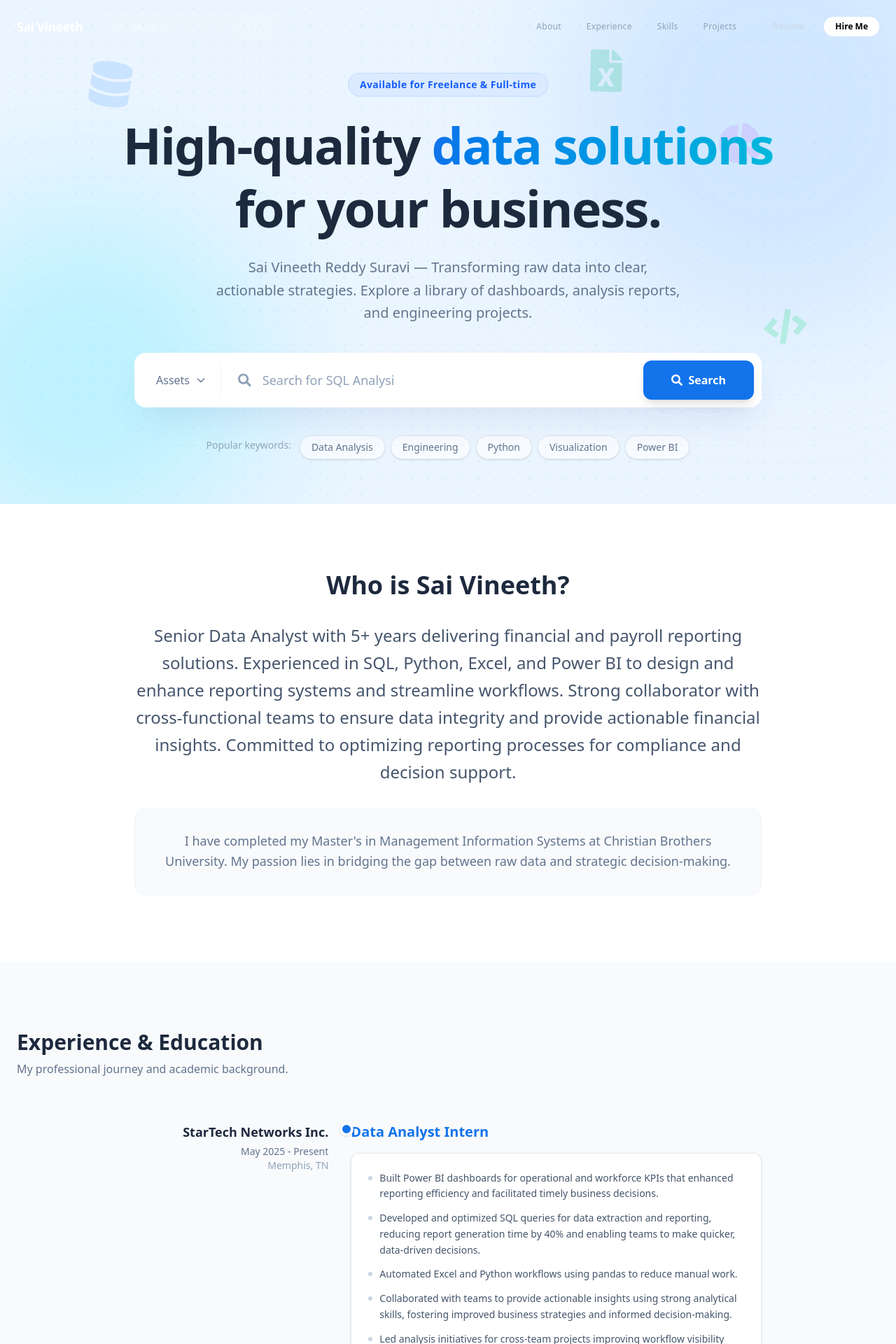
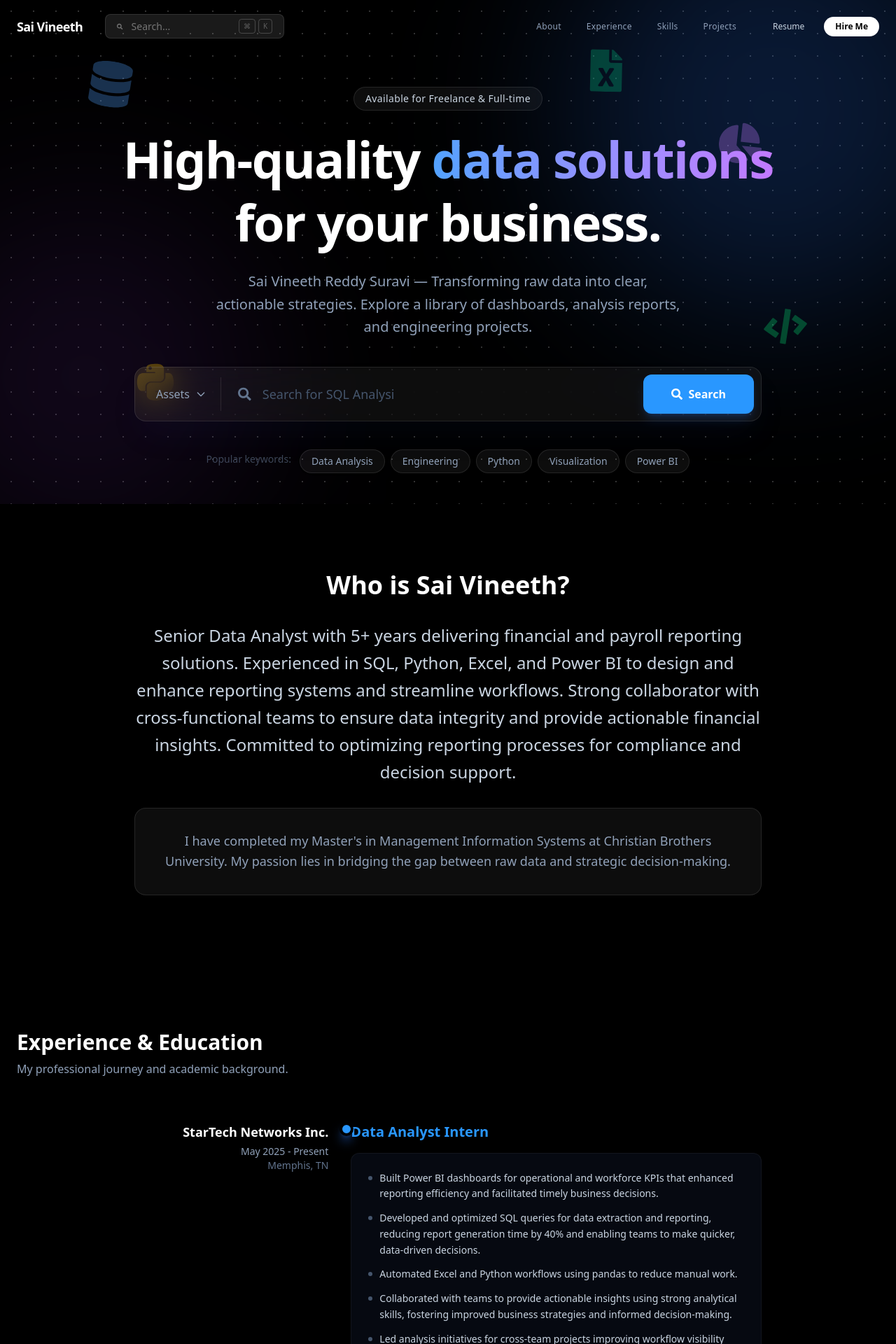
Before and after one commit to saivineethreddysuravi/saivineethreddysuravi.com, a Next.js app: page / in a window 1280 px wide. Shown: the top 1920 px of the page at 70% size. Built offline with nearby package versions, Linux system fonts and the light colour scheme.

Commit message:
Complete Dark Mode conversion for all sections (Hero, About, Exp, Skills, Contact, Footer)

```diff
--- a/src/components/sections/About.tsx
+++ b/src/components/sections/About.tsx
@@ -5,7 +5,7 @@ import { personalInfo } from "@/data/portfolio";
 
 export default function About() {
   return (
-    <section id="about" className="py-24 bg-white">
+    <section id="about" className="py-24 bg-black">
       <div className="container mx-auto px-6">
         <motion.div
             initial={{ opacity: 0, y: 50, filter: "blur(10px)" }}
@@ -14,12 +14,12 @@ export default function About() {
             transition={{ duration: 1, ease: [0.22, 1, 0.36, 1] }}
             className="max-w-4xl mx-auto text-center"
         >
-             <h2 className="text-3xl md:text-4xl font-bold text-slate-800 mb-8">Who is Sai Vineeth?</h2>
-             <p className="text-xl md:text-2xl text-slate-600 leading-relaxed font-light mb-8">
+             <h2 className="text-3xl md:text-4xl font-bold text-white mb-8">Who is Sai Vineeth?</h2>
+             <p className="text-xl md:text-2xl text-slate-300 leading-relaxed font-light mb-8">
                  {personalInfo.summary}
              </p>
-             <div className="p-8 bg-slate-50 rounded-2xl border border-slate-100">
-                <p className="text-lg text-slate-500 leading-relaxed">
+             <div className="p-8 bg-white/5 backdrop-blur-sm rounded-2xl border border-white/10">
+                <p className="text-lg text-slate-400 leading-relaxed">
                     I have completed my Master's in Management Information Systems at Christian Brothers University.
                     My passion lies in bridging the gap between raw data and strategic decision-making.
                 </p>
--- a/src/components/sections/Experience.tsx
+++ b/src/components/sections/Experience.tsx
@@ -5,7 +5,7 @@ import { experience, education } from "@/data/portfolio";
 
 export default function Experience() {
   return (
-    <section id="experience" className="py-24 bg-slate-50">
+    <section id="experience" className="py-24 bg-black">
       <div className="container mx-auto px-6">
         <motion.div
           initial={{ opacity: 0, y: 20 }}
@@ -13,8 +13,8 @@ export default function Experience() {
           viewport={{ once: true }}
           className="mb-16"
         >
-          <h2 className="text-3xl font-bold text-slate-800 mb-2">Experience & Education</h2>
-          <p className="text-slate-500">My professional journey and academic background.</p>
+          <h2 className="text-3xl font-bold text-white mb-2">Experience & Education</h2>
+          <p className="text-slate-400">My professional journey and academic background.</p>
         </motion.div>
 
         <div className="max-w-4xl mx-auto space-y-16">
@@ -25,25 +25,25 @@ export default function Experience() {
               whileInView={{ opacity: 1, y: 0 }}
               viewport={{ once: true }}
               transition={{ delay: index * 0.1 }}
-              className="relative pl-8 md:pl-0 border-l border-slate-300 md:border-none"
+              className="relative pl-8 md:pl-0 border-l border-white/10 md:border-none"
             >
               <div className="md:grid md:grid-cols-12 md:gap-8">
                 {/* Timeline info */}
                 <div className="md:col-span-4 mb-4 md:mb-0 md:text-right">
-                  <h4 className="text-slate-800 font-bold text-lg">{job.company}</h4>
-                  <p className="text-slate-500 text-sm mt-1">{job.period}</p>
-                  <p className="text-slate-400 text-sm">{job.location}</p>
+                  <h4 className="text-white font-bold text-lg">{job.company}</h4>
+                  <p className="text-slate-400 text-sm mt-1">{job.period}</p>
+                  <p className="text-slate-500 text-sm">{job.location}</p>
                 </div>
 
                 {/* Content */}
                 <div className="md:col-span-8">
-                  <div className="hidden md:block absolute left-[33.33%] top-0 w-3 h-3 bg-[#1273eb] rounded-full border-4 border-white transform -translate-x-1.5 box-content shadow-sm"></div>
-                  <h3 className="text-xl font-semibold text-[#1273eb] mb-4">{job.role}</h3>
-                  <div className="bg-white p-6 rounded-xl shadow-sm border border-slate-200">
+                  <div className="hidden md:block absolute left-[33.33%] top-0 w-3 h-3 bg-[#2997ff] rounded-full border-4 border-black transform -translate-x-1.5 box-content shadow-lg shadow-blue-500/50"></div>
+                  <h3 className="text-xl font-semibold text-[#2997ff] mb-4">{job.role}</h3>
+                  <div className="bg-slate-900/40 backdrop-blur-md p-6 rounded-xl shadow-sm border border-white/5 hover:border-white/10 transition-colors">
                       <ul className="space-y-3">
                         {job.description.map((desc, i) => (
-                          <li key={i} className="text-slate-600 leading-relaxed text-sm relative pl-4">
-                            <span className="absolute left-0 top-2 w-1.5 h-1.5 rounded-full bg-slate-300"></span>
+                          <li key={i} className="text-slate-300 leading-relaxed text-sm relative pl-4 font-light">
+                            <span className="absolute left-0 top-2 w-1.5 h-1.5 rounded-full bg-slate-600"></span>
                             {desc}
                           </li>
                         ))}
@@ -59,9 +59,9 @@ export default function Experience() {
           initial={{ opacity: 0, y: 20 }}
           whileInView={{ opacity: 1, y: 0 }}
           viewport={{ once: true }}
-          className="mt-24 mb-12 border-t border-slate-200 pt-12"
+          className="mt-24 mb-12 border-t border-white/10 pt-12"
         >
-          <h3 className="text-2xl font-bold text-slate-800 mb-6">Education</h3>
+          <h3 className="text-2xl font-bold text-white mb-6">Education</h3>
         </motion.div>
 
         <div className="max-w-4xl mx-auto space-y-8">
@@ -71,15 +71,15 @@ export default function Experience() {
                 initial={{ opacity: 0, y: 20 }}
                 whileInView={{ opacity: 1, y: 0 }}
                 viewport={{ once: true }}
-                className="bg-white p-6 rounded-xl shadow-sm border border-slate-200 flex flex-col md:flex-row md:items-center justify-between gap-4 hover:shadow-md transition-shadow"
+                className="bg-slate-900/40 backdrop-blur-md p-6 rounded-xl shadow-sm border border-white/5 flex flex-col md:flex-row md:items-center justify-between gap-4 hover:shadow-md hover:bg-slate-900/60 transition-all"
                 >
                     <div>
-                        <h4 className="text-lg font-bold text-slate-800">{edu.institution}</h4>
-                        <p className="text-slate-600 font-medium">{edu.degree}</p>
-                         <p className="text-slate-400 text-sm">{edu.location}</p>
+                        <h4 className="text-lg font-bold text-white">{edu.institution}</h4>
+                        <p className="text-slate-400 font-medium">{edu.degree}</p>
+                         <p className="text-slate-500 text-sm">{edu.location}</p>
                     </div>
                     <div className="md:text-right">
-                         <span className="inline-block px-3 py-1 bg-blue-50 text-[#1273eb] text-sm font-semibold rounded-full">
+                         <span className="inline-block px-3 py-1 bg-blue-900/30 text-blue-300 border border-blue-500/20 text-sm font-semibold rounded-full">
                             {edu.period}
                          </span>
                     </div>
--- a/src/components/sections/Hero.tsx
+++ b/src/components/sections/Hero.tsx
@@ -58,21 +58,21 @@ export default function Hero() {
   );
 
   return (
-    <section id="hero" className="relative min-h-[90vh] flex items-center justify-center overflow-hidden bg-[#EBF5FF]">
+    <section id="hero" className="relative min-h-[90vh] flex items-center justify-center overflow-hidden bg-black">
       {/* Freepik-like Background Pattern */}
-      <div className="absolute inset-0 z-0 opacity-10"
-           style={{ backgroundImage: 'radial-gradient(#1273eb 1px, transparent 1px)', backgroundSize: '24px 24px' }}>
+      <div className="absolute inset-0 z-0 opacity-20"
+           style={{ backgroundImage: 'radial-gradient(#ffffff 1px, transparent 1px)', backgroundSize: '32px 32px' }}>
       </div>
 
       <div className="absolute top-0 left-0 w-full h-full z-0 overflow-hidden pointer-events-none">
-        <div className="absolute -top-[20%] -right-[10%] w-[600px] h-[600px] rounded-full bg-blue-300/30 blur-[100px]" />
-        <div className="absolute top-[40%] -left-[10%] w-[500px] h-[500px] rounded-full bg-cyan-300/30 blur-[100px]" />
+        <div className="absolute -top-[20%] -right-[10%] w-[600px] h-[600px] rounded-full bg-blue-500/20 blur-[120px]" />
+        <div className="absolute top-[40%] -left-[10%] w-[500px] h-[500px] rounded-full bg-purple-500/10 blur-[120px]" />
 
-        {/* Floating Icons Animation */}
+        {/* Floating Icons Animation - Keeping colors as they pop against black */}
         {floatingIcons.map((item, index) => (
             <motion.div
                 key={index}
-                className={`absolute ${item.color} text-4xl md:text-6xl opacity-20`}
+                className={`absolute ${item.color} text-4xl md:text-6xl opacity-30`}
                 style={{ top: item.top, left: item.left, right: item.right, bottom: item.bottom }}
                 animate={{
                     y: [0, -20, 0],
@@ -91,19 +91,19 @@ export default function Hero() {
         ))}
       </div>
 
-      <div className="container mx-auto px-6 relative z-10 flex flex-col items-center text-center mt-10">
+      <div className="container mx-auto px-6 relative z-10 flex flex-col items-center text-center mt-20">
         <motion.div
           initial={{ opacity: 0, y: 30 }}
           animate={{ opacity: 1, y: 0 }}
           transition={{ duration: 0.8, ease: "easeOut" }}
         >
-          <div className="inline-block px-4 py-1.5 mb-6 rounded-full bg-blue-100 text-blue-600 font-semibold text-sm tracking-wide border border-blue-200">
+          <div className="inline-block px-4 py-1.5 mb-6 rounded-full bg-white/5 text-slate-300 font-medium text-sm tracking-wide border border-white/10 backdrop-blur-sm">
              Available for Freelance & Full-time
           </div>
-          <h1 className="text-5xl md:text-7xl font-extrabold tracking-tight mb-6 text-slate-800 leading-tight">
-            High-quality <span className="text-transparent bg-clip-text bg-gradient-to-r from-[#1273eb] to-cyan-500">data solutions</span> <br className="hidden md:block"/> for your business.
+          <h1 className="text-5xl md:text-7xl font-bold tracking-tight mb-6 text-white leading-tight">
+            High-quality <span className="text-transparent bg-clip-text bg-gradient-to-r from-blue-400 to-purple-400">data solutions</span> <br className="hidden md:block"/> for your business.
           </h1>
-          <p className="max-w-2xl mx-auto text-slate-500 text-lg md:text-xl leading-relaxed mb-10 font-light">
+          <p className="max-w-2xl mx-auto text-slate-400 text-lg md:text-xl leading-relaxed mb-10 font-light">
             {personalInfo.name} — Transforming raw data into clear, actionable strategies.
             <span className="hidden md:inline"> Explore a library of dashboards, analysis reports, and engineering projects.</span>
           </p>
@@ -114,19 +114,19 @@ export default function Hero() {
             initial={{ opacity: 0, scale: 0.95, y: 20 }}
             animate={{ opacity: 1, scale: 1, y: 0 }}
             transition={{ delay: 0.2, duration: 0.6, ease: "backOut" }}
-            className="w-full max-w-4xl bg-white p-2.5 rounded-2xl shadow-2xl shadow-blue-900/10 border border-white/50 flex flex-col md:flex-row items-center gap-2 relative z-20"
+            className="w-full max-w-4xl bg-white/5 backdrop-blur-xl p-2.5 rounded-2xl shadow-2xl shadow-blue-900/10 border border-white/10 flex flex-col md:flex-row items-center gap-2 relative z-20 group hover:border-white/20 transition-all"
         >
-            <div className="hidden md:flex items-center px-5 border-r border-slate-100 text-slate-500 gap-2 cursor-pointer hover:text-[#1273eb] transition-colors font-medium h-12">
+            <div className="hidden md:flex items-center px-5 border-r border-white/10 text-slate-400 gap-2 cursor-pointer hover:text-white transition-colors font-medium h-12">
                 <span>Assets</span>
                 <svg className="w-4 h-4" fill="none" stroke="currentColor" viewBox="0 0 24 24"><path strokeLinecap="round" strokeLinejoin="round" strokeWidth="2" d="M19 9l-7 7-7-7"></path></svg>
             </div>
 
             <div className="flex-1 flex items-center w-full px-4 h-14">
-                 <FaSearch className="text-slate-400 text-xl mr-4" />
+                 <FaSearch className="text-slate-500 text-xl mr-4 group-hover:text-white/50 transition-colors" />
                  <input
                     type="text"
                     placeholder={`Search for ${placeholderText}`}
-                    className="w-full h-full text-lg text-slate-700 placeholder:text-slate-400 outline-none bg-transparent"
+                    className="w-full h-full text-lg text-white placeholder:text-slate-600 outline-none bg-transparent font-light"
                     disabled
                  />
             </div>
@@ -135,7 +135,7 @@ export default function Hero() {
                 to="projects"
                 smooth={true}
                 duration={800}
-                className="w-full md:w-auto px-10 py-4 bg-[#1273eb] hover:bg-[#0e61c7] text-white font-bold rounded-xl transition-all cursor-pointer flex items-center justify-center gap-2 shadow-lg hover:shadow-blue-500/40 hover:-translate-y-0.5 active:translate-y-0"
+                className="w-full md:w-auto px-10 py-4 bg-[#2997ff] hover:bg-[#0077ed] text-white font-semibold rounded-xl transition-all cursor-pointer flex items-center justify-center gap-2 shadow-lg shadow-blue-500/20 hover:-translate-y-0.5 active:translate-y-0"
             >
                 <FaSearch />
                 Search
@@ -152,7 +152,7 @@ export default function Hero() {
             <span className="opacity-60 py-1">Popular keywords:</span>
             <div className="flex flex-wrap gap-2 justify-center">
                 {["Data Analysis", "Engineering", "Python", "Visualization", "Power BI"].map((tag, i) => (
-                    <span key={i} className="px-4 py-1.5 rounded-full border border-slate-200 bg-white/60 hover:bg-white hover:border-[#1273eb] hover:text-[#1273eb] cursor-pointer transition-all shadow-sm hover:shadow-md">
+                    <span key={i} className="px-4 py-1.5 rounded-full border border-white/10 bg-white/5 text-slate-400 hover:bg-white/10 hover:border-white/20 hover:text-white cursor-pointer transition-all shadow-sm">
                         {tag}
                     </span>
                 ))}
```
Also changed, not shown: src/components/sections/Contact.tsx (+11 -11 lines), src/components/sections/Footer.tsx (+7 -7 lines), src/components/sections/Skills.tsx (+12 -12 lines).
